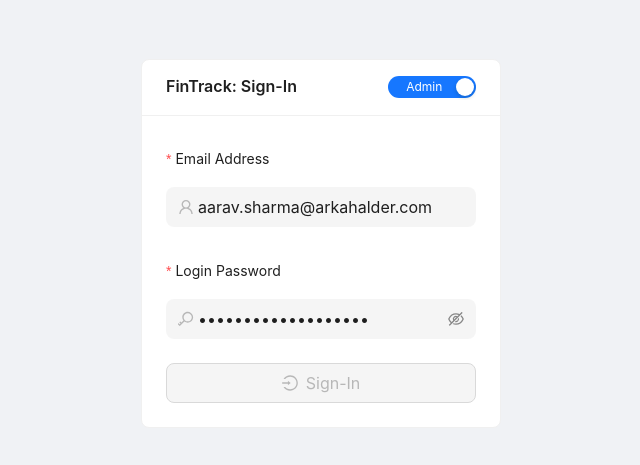
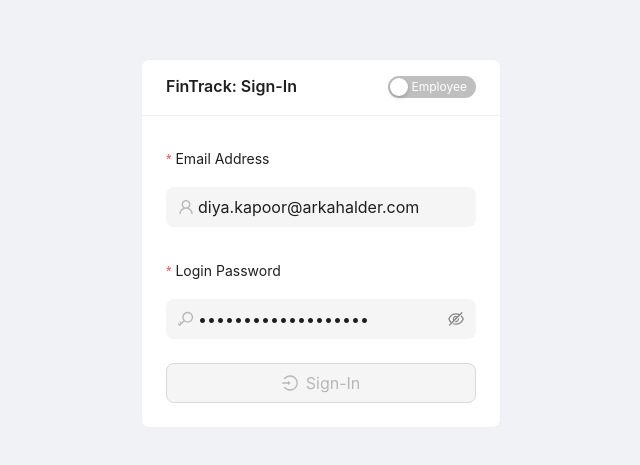
Before and after one commit to arkachego/fintrack-frontend, a React (Vite) app: page /login in a window 1280 px wide. Shown: the part 157-622 px from the top of the page, without its empty margins (319-959 px from the left). Built offline with nearby package versions, Linux system fonts and the light colour scheme; no server answers.

Commit message:
Update LoginPage.tsx

```diff
--- a/src/pages/LoginPage.tsx
+++ b/src/pages/LoginPage.tsx
@@ -35,7 +35,7 @@ const LoginHeader: React.FC<HeaderProps> = ({ checked, setChecked }) => {
 
 const LoginPage: React.FC = () => {
 
-  const [ checked, setChecked ] = useState<boolean>(import.meta.env.NODE_ENV !== 'deployment');
+  const [ checked, setChecked ] = useState<boolean>(false);
   const [ testEmail, setTestEmail ] = useState<string>('');
 
   useEffect(() => {
```
